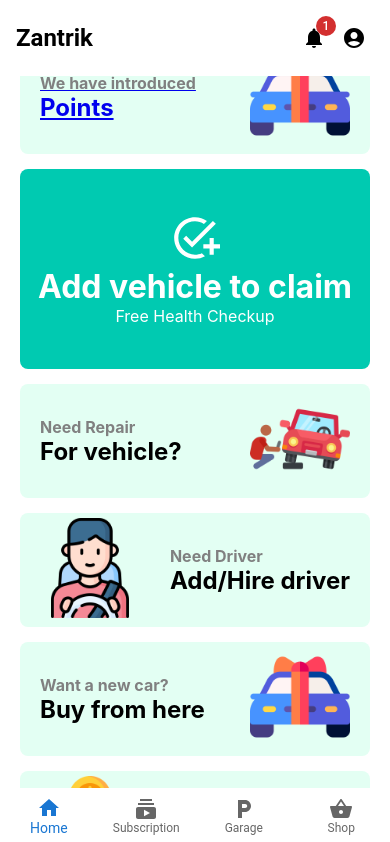
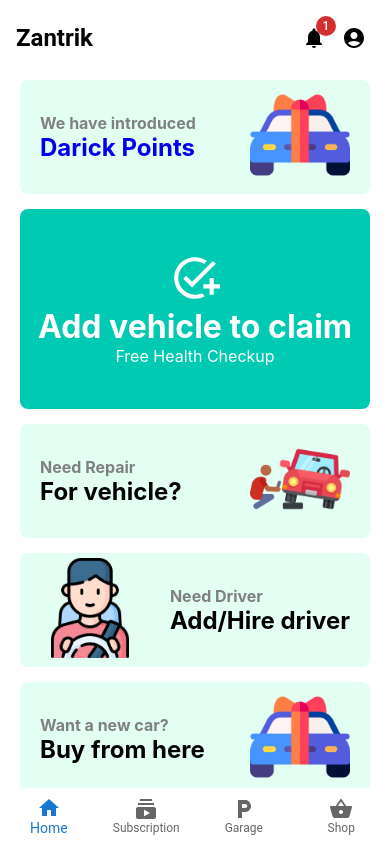
Before and after one commit to jim-les/zantrik_web_app, a React (Create React App) app: page / in a window 390 px wide. Shown: the top 842 px of the page. Built offline with nearby package versions, Linux system fonts and the light colour scheme.

Commit message:
Add restraction for mobile view

```diff
--- a/src/App.js
+++ b/src/App.js
@@ -1,5 +1,5 @@
-import React from 'react'
-import { BrowserRouter as Router , Routes, Route } from 'react-router-dom'
+import React, { useEffect, useState } from 'react';
+import { BrowserRouter as Router, Routes, Route, Navigate } from 'react-router-dom';
 import "./App.css";
 
 // screens
@@ -15,15 +15,32 @@ import GarageView from './screens/Garage/GarageView';
 import LandingScreen from './screens/LandingScreen/LandingScreen';
 import LoginOption from './screens/LandingScreen/LoginOption';
 import OrderDetails from './screens/Order/OrderDetails';
+
 /**
  * @function App
  * @description The main application component
  * @returns {JSX.Element} The application JSX
  */
 function App() {
+  const [isMobile, setIsMobile] = useState(window.innerWidth <= 768);
+
+  useEffect(() => {
+    const handleResize = () => {
+      setIsMobile(window.innerWidth <= 768);
+    };
+
+    window.addEventListener('resize', handleResize);
+    return () => window.removeEventListener('resize', handleResize);
+  }, []);
+
+  if (!isMobile) {
+    return <div>Sorry, this application is only available on mobile devices.</div>;
+  }
+
   return (
     <Router>
       <Routes>
+         {!isMobile && <Navigate to="/landing" />}
         <Route path='/landing' element={<LandingScreen />} />
         <Route path='/login-option' element={<LoginOption />} />
         <Route path='/otp' element={<MobileNumber />} />
@@ -36,7 +53,7 @@ function App() {
         <Route path='/subscription' element={<Subscription />} />
 
         <Route path='/garage' element={<Garage />} />
-            <Route path="/garage/:garageId"  element={<GarageView />} />
+        <Route path="/garage/:garageId" element={<GarageView />} />
 
         <Route path='/order' element={<OrderDetails />} />
       </Routes>
@@ -44,4 +61,4 @@ function App() {
   );
 }
 
-export default App
+export default App;
--- a/src/screens/Home/Home.jsx
+++ b/src/screens/Home/Home.jsx
@@ -21,8 +21,11 @@ export default function Home() {
         <div className='home-screen'>
             <div className="container">
                 <Topbar />
-                <Link to="/zantrikpoints">
-                    <HomeCardOne label={"We have introduced"} service={"     Points"} icon={zantrikIcon} reversed={false} />
+                <Link to="/zantrikpoints" style={{ textDecoration: 'none'}}>
+                    <div  style={{marginTop: '80px', textDecoration: 'none'}}>
+
+                    <HomeCardOne label={"We have introduced"} service={"Darick Points"} icon={zantrikIcon} reversed={false} />
+                    </div>
                 </Link>
 
                 <div
```
Lines whose indentation alone changed are shown as unchanged.
